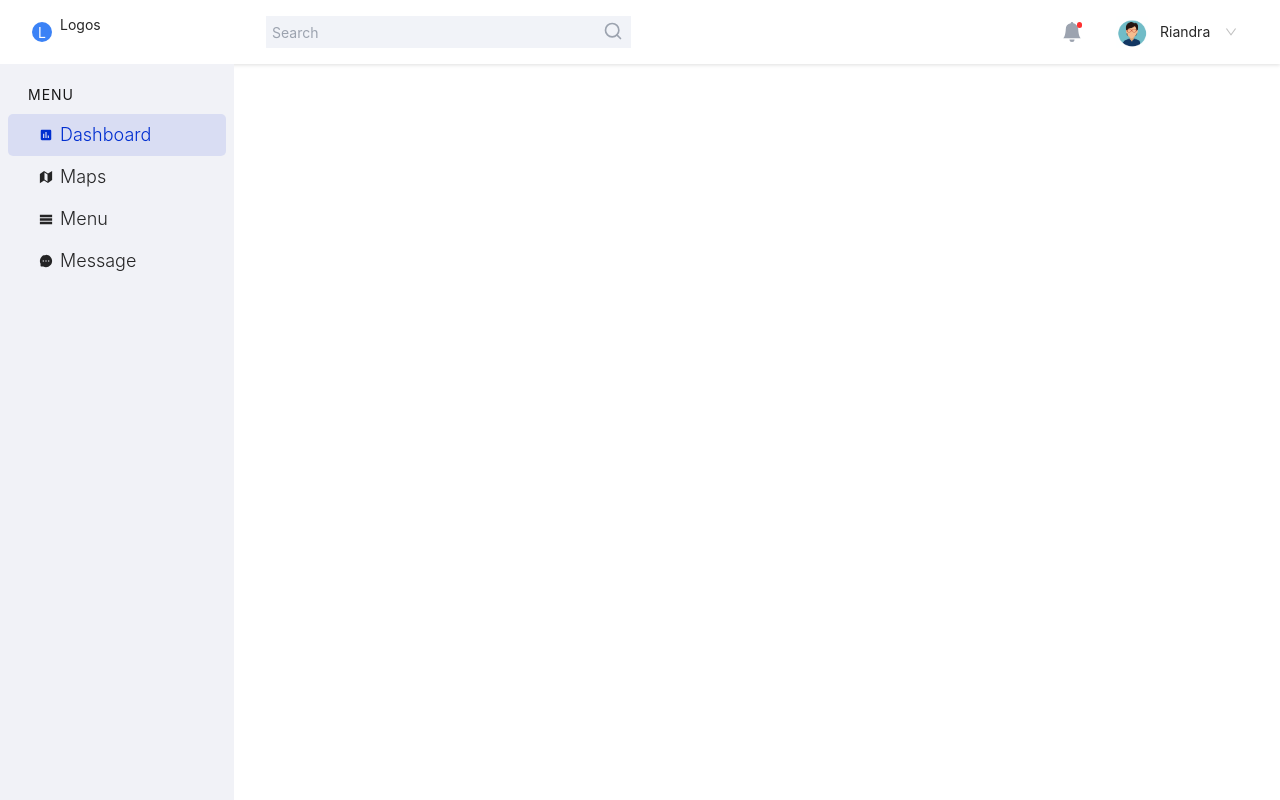
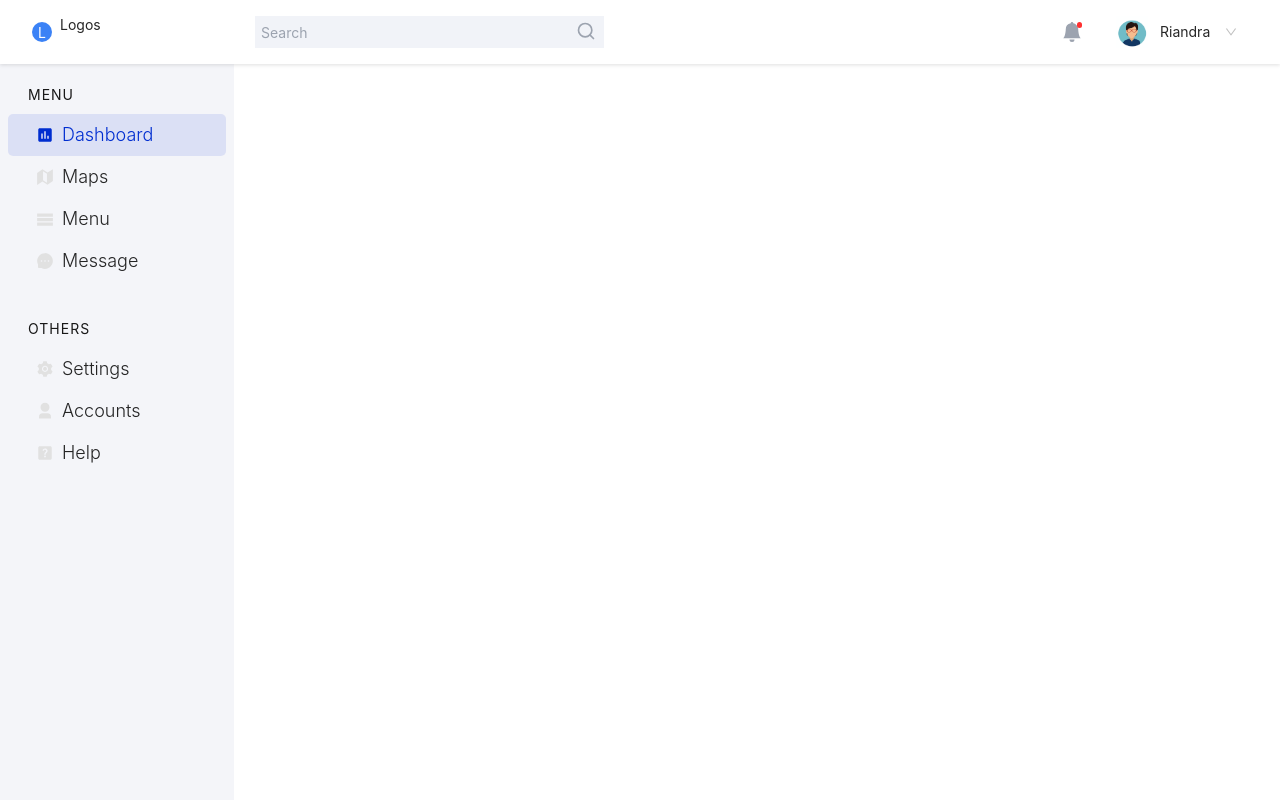
Before and after one commit to monirhabderabby/redgreenAssestment, a React (Create React App) app: page / in a window 1280 px wide. Built offline with nearby package versions, Linux system fonts and the light colour scheme; the HTML template or start-up script is replaced by a standard one.

Commit message:
complete navbar and sidebar

```diff
--- a/src/App.css
+++ b/src/App.css
@@ -4,8 +4,11 @@
     box-shadow: 0px 0.3px 0.9px rgba(0, 0, 0, 0.07),
         0px 1.6px 3.6px rgba(0, 0, 0, 0.11);
 }
+.navbar__width {
+    width: calc(100% - 207px);
+}
 .sidebar {
-    background-color: #f1f2f7;
+    background: rgba(241, 242, 247, 0.75);
     height: calc(100vh - 64px);
 }
 .navTitle {
--- a/src/components/dashboad/Dashboard.js
+++ b/src/components/dashboad/Dashboard.js
@@ -4,17 +4,22 @@ import Navbar from "../navBar/Navbar";
 import SideBar from "../sideBar/SideBar";
 
 const Dashboard = () => {
-    const [open, setOpen] = useState(false);
+    const [isOpen, setIsOpen] = useState(false);
     return (
         <div className="">
             <Navbar />
             <div className="flex">
                 <div
                     className={`${
-                        open ? "w-[234px]" : "w-12"
+                        isOpen ? "w-[207px]" : "w-12"
                     } md:w-[234px] duration-300 relative`}
                 >
-                    <SideBar {...{ setOpen, open }} />
+                    <SideBar {...{ isOpen, setIsOpen }} />
+
+                    <div
+                        onClick={() => setIsOpen(!isOpen)}
+                        className="md:hidden w-3 h-[30px] rounded-5px bg-cyan-400 absolute top-[45%] -right-4"
+                    ></div>
                 </div>
                 <div>
                     <Outlet />
--- a/src/components/navBar/Navbar.js
+++ b/src/components/navBar/Navbar.js
@@ -1,36 +1,34 @@
 import { Select } from "antd";
 import React from "react";
 import { BsBellFill } from "react-icons/bs";
-import { FiSearch } from "react-icons/fi";
 import vactor from "../../Assets/vector.png";
+import SearchBar from "../shared/searchBar/SearchBar";
 const { Option } = Select;
 
 const Navbar = () => {
     return (
-        <div className="w-full h-[64px] flex justify-between items-center custom__shadow">
-            <div className="md:pl-[32px] flex  items-center relative">
-                <div className="flex h-full items-center md:w-[234px]">
+        <div className="w-full z-50 flex h-[64px] items-center justify-between custom__shadow px-3 md:px-[32px]">
+            {/*Left Side*/}
+            <div className="md:w-[207px]">
+                <div className="flex h-full items-center">
                     <div className="h-5 w-5 bg-blue-500 text-center text-white rounded-full">
                         L
                     </div>
-                    <p className="ml-[8px]">Logos</p>
-                </div>
-                <div className="hidden md:block relative md:w-[365px] h-[32px] ">
-                    <input
-                        className=" ml-2 md:ml-0 md:w-full h-full outline-none bg-[#F1F3F8] py-[7.5px] px-[6px] text-[14px] rounded-searchBar "
-                        placeholder="Search"
-                        type="text"
-                    />
-                    <FiSearch className="absolute right-2 top-[5px] w-[20px] h-[20px] text-gray-400 hover:text-gray-500" />
+                    <p className=" ml-[4px] md:ml-[8px]">Logos</p>
                 </div>
             </div>
-            <div className="h-full flex items-center">
-                <div className="relative w-[20px] h-[20px]">
-                    <BsBellFill className="text-gray-400 w-full h-full" />
-                    <div className="absolute top-0 right-0 bg-[#FF3030] h-[5.56px] w-[5.56px] rounded-full"></div>
+
+            {/*Right Side*/}
+            <div className="navbar__width relative flex items-center justify-end md:justify-between">
+                <div className="hidden md:block md:w-[365px] h-[32px] pl-4 relative">
+                    <SearchBar />
                 </div>
-                <div>
-                    <div className="flex items-center h-full ml-[10px] md:ml-[33.75px] md:mr-[32px]">
+                <section className="absolute md:relative right-0 flex items-center">
+                    <div className="relative w-[20px] h-[20px]">
+                        <BsBellFill className="text-gray-400 w-full h-full" />
+                        <div className="absolute top-0 right-0 bg-[#FF3030] h-[5.56px] w-[5.56px] rounded-full"></div>
+                    </div>
+                    <div className="flex items-center h-full ml-[10px] md:ml-[33.75px]">
                         <div className=" w-[32px] h-[32px]">
                             <img
                                 className="h-full w-full"
@@ -53,7 +51,7 @@ const Navbar = () => {
                             </Select>
                         </div>
                     </div>
-                </div>
+                </section>
             </div>
         </div>
     );
--- /dev/null
+++ b/src/components/shared/Link/Link.js
@@ -0,0 +1,7 @@
+import React from "react";
+
+const Link = () => {
+    return <div></div>;
+};
+
+export default Link;
--- /dev/null
+++ b/src/components/shared/searchBar/SearchBar.js
@@ -0,0 +1,17 @@
+import React from "react";
+import { FiSearch } from "react-icons/fi";
+
+const SearchBar = () => {
+    return (
+        <div>
+            <input
+                className=" ml-2 md:ml-0 md:w-full h-full outline-none bg-cs__gray py-[7.5px] px-[6px] text-[14px] rounded-searchBar "
+                placeholder="Search"
+                type="text"
+            />
+            <FiSearch className="absolute right-2 top-[5px] w-[20px] h-[20px] text-gray-400 hover:text-gray-500" />
+        </div>
+    );
+};
+
+export default SearchBar;
--- a/src/components/sideBar/SideBar.js
+++ b/src/components/sideBar/SideBar.js
@@ -1,38 +1,26 @@
 import React from "react";
-import { AiFillMessage } from "react-icons/ai";
+import { AiFillMessage, AiFillSetting } from "react-icons/ai";
 import { BsSearch } from "react-icons/bs";
 import { ImMenu } from "react-icons/im";
 import { IoMapSharp } from "react-icons/io5";
-import { MdInsertChart } from "react-icons/md";
+import { MdHelpCenter, MdInsertChart } from "react-icons/md";
+import { RiUser3Fill } from "react-icons/ri";
 import "../../App.css";
 
-const SideBar = ({ setOpen, open }) => {
-    //     const menus = [
-    //         {
-    //             title: "Dashboard",
-    //         },
-    //         {
-    //             title: "menu",
-    //         },
-    //     ];
+const SideBar = ({ isOpen, setIsOpen }) => {
     return (
-        <div className="w-full sidebar pt-6 relative px-2">
-            {/*toggle button*/}
-            <div
-                onClick={() => setOpen(!open)}
-                className=" md:hidden absolute -right-3 top-[45%] h-6 w-2 rounded-searchBar bg-cyan-200 border-[0.5px] border-cyan-400"
-            ></div>
-            <div className="md:hidden flex items-center rounded-searchBar bg-blue-200 px-2 py-2">
+        <div className="w-full -z-10 sidebar pt-6 relative px-2">
+            <div className="md:hidden flex items-center rounded-searchBar bg-gray-200 px-2 py-2">
                 <BsSearch
                     className={`block float-left w-[20px] cursor-pointer ${
-                        open && "mr-2"
+                        isOpen && "mr-2"
                     }`}
                 />
                 <input
                     type="text"
                     placeholder="Search"
                     className={` bg-transparent  w-full focus:outline-none ${
-                        open ? "block" : "hidden"
+                        isOpen ? "block" : "hidden"
                     } md:block`}
                 />
             </div>
@@ -40,16 +28,16 @@ const SideBar = ({ setOpen, open }) => {
                 <hr />
             </div>
             {/* SideBar Menu*/}
-            <p className={`navTitle md:block ${open ? "block" : "hidden"}`}>
+            <p className={`navTitle md:block ${isOpen ? "block" : "hidden"}`}>
                 MENU
             </p>
             <div className=" md:w-full md:h-[42px] md:pl-[28px] flex items-center p-2 md:px-0 rounded-5px active">
                 <MdInsertChart
-                    className={`block float-left md:w-[20px] cursor-pointer `}
+                    className={`block float-left md:text-lg cursor-pointer `}
                 />
                 <span
-                    className={`md:block text-lg ml-1 font-light ${
-                        open ? "block" : "hidden"
+                    className={`md:block text-lg ml-2 font-light ${
+                        isOpen ? "block" : "hidden"
                     }`}
                 >
                     Dashboard
@@ -57,11 +45,11 @@ const SideBar = ({ setOpen, open }) => {
             </div>
             <div className="md:w-full h-[42px] md:pl-[28px] flex items-center p-2 md:px-0">
                 <IoMapSharp
-                    className={`block float-left md:w-[20px] cursor-pointer `}
+                    className={`block text-[#E1E1E1] float-left md:text-lg cursor-pointer `}
                 />
                 <span
-                    className={`md:block text-lg ml-1 font-light ${
-                        open ? "block" : "hidden"
+                    className={`md:block text-lg ml-2 font-light ${
+                        isOpen ? "block" : "hidden"
                     }`}
                 >
                     Maps
@@ -69,11 +57,11 @@ const SideBar = ({ setOpen, open }) => {
             </div>
             <div className="md:w-full h-[42px] md:pl-[28px] flex items-center p-2 md:px-0">
                 <ImMenu
-                    className={`block float-left md:w-[20px] cursor-pointer `}
+                    className={`block text-[#E1E1E1] float-left md:text-lg cursor-pointer `}
                 />
                 <span
-                    className={`md:block text-lg ml-1 font-light ${
-                        open ? "block" : "hidden"
+                    className={`md:block text-lg ml-2 font-light ${
+                        isOpen ? "block" : "hidden"
                     }`}
                 >
                     Menu
@@ -81,14 +69,59 @@ const SideBar = ({ setOpen, open }) => {
             </div>
             <div className="md:w-full h-[42px] md:pl-[28px] flex items-center p-2 md:px-0">
                 <AiFillMessage
-                    className={`block float-left md:w-[20px] cursor-pointer `}
+                    className={`block text-[#E1E1E1] float-left md:text-lg cursor-pointer `}
                 />
                 <span
-                    className={`md:block text-lg ml-1 font-light ${
-                        open ? "block" : "hidden"
+                    className={`md:block text-lg ml-2 font-light ${
+                        isOpen ? "block" : "hidden"
                     }`}
                 >
                     Message
+                </span>
+            </div>
+
+            {/*Others*/}
+            <p
+                className={`navTitle md:block ${
+                    isOpen ? "block" : "hidden"
+                } mb-[24px] mt-[40px]`}
+            >
+                OTHERS
+            </p>
+            <div className=" md:w-full md:h-[42px] md:pl-[28px] flex items-center p-2 md:px-0 rounded-5px">
+                <AiFillSetting
+                    className={`block text-[#E1E1E1] float-left md:text-lg cursor-pointer `}
+                />
+                <span
+                    className={`md:block text-lg ml-2 font-light ${
+                        isOpen ? "block" : "hidden"
+                    }`}
+                >
+                    Settings
+                </span>
+            </div>
+            <div className="md:w-full h-[42px] md:pl-[28px] flex items-center p-2 md:px-0">
+                <RiUser3Fill
+                    className={`block text-[#E1E1E1] float-left md:text-lg cursor-pointer `}
+                />
+                <span
+                    className={`md:block text-lg ml-2 font-light ${
+                        isOpen ? "block" : "hidden"
+                    }`}
+                >
+                    Accounts
+                </span>
+            </div>
+            <div className="md:w-full h-[42px] md:pl-[28px] flex items-center p-2 md:px-0">
+                <MdHelpCenter
+                    className={`block float-left text-[#E1E1E1] md:text-lg cursor-pointer `}
+                />
+                <span
+                    className={`md:block text-lg ml-2 font-light ${
+                        isOpen ? "block" : "hidden"
+                    }`}
+                >
+                    Help
                 </span>
             </div>
         </div>
--- a/tailwind.config.js
+++ b/tailwind.config.js
@@ -5,7 +5,11 @@ module.exports = {
         letterSpacing: {
             sidebarHeading: "1px",
         },
-        extend: {},
+        extend: {
+            colors: {
+                cs__gray: "#F1F3F8",
+            },
+        },
         borderRadius: {
             "4px": "4px",
             "5px": "5px",
```
